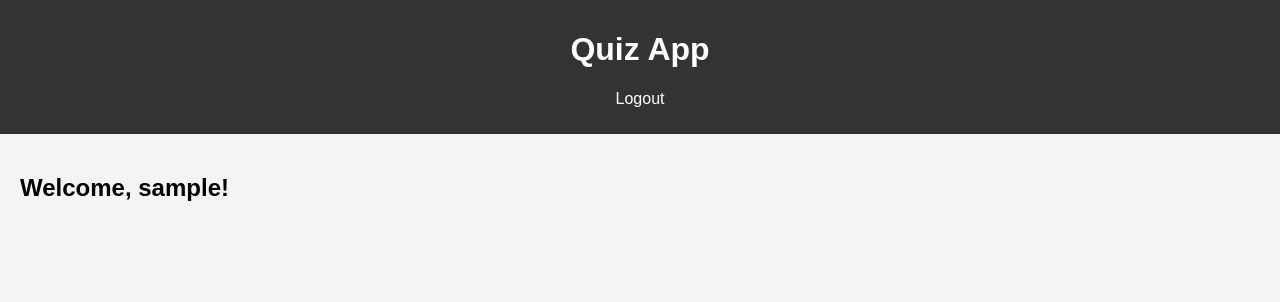
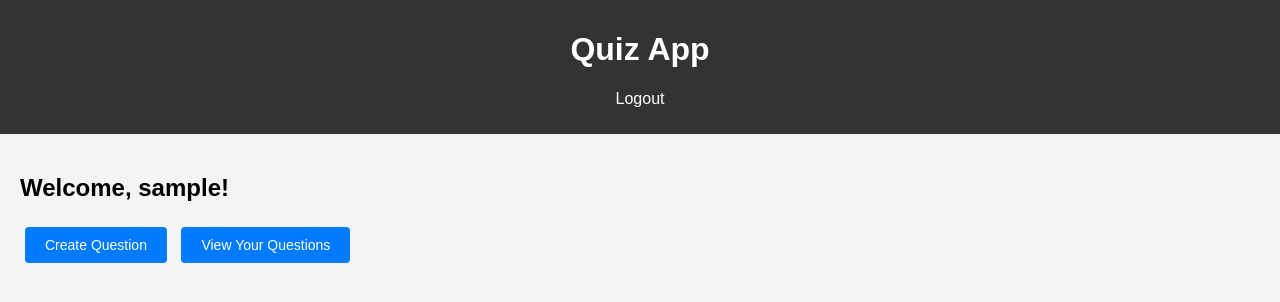
Before and after one commit to yaaaamo/quiz_app_flask, a Flask app: page /index in a window 1280 px wide. Shown: the top 302 px of the page. Run offline with Flask 3, Linux system fonts and the light colour scheme; the visitor is signed in with stand-in values (Sample User, id 1).

Commit message:
added create and view question buttons

```diff
--- a/templates/index.html
+++ b/templates/index.html
@@ -4,4 +4,11 @@
 
 {% block content %}
 <h2>Welcome, {{ username }}!</h2>
+<link rel="stylesheet" href="{{ url_for('static', filename='css/buttons.css') }}">
+<form action="{{ url_for('create_question') }}" method="get" style="display: inline;">
+    <button type="submit" class="btn btn-primary">Create Question</button>
+</form>
+<form action="{{ url_for('view_questions') }}" method="get" style="display: inline;">
+    <button type="submit" class="btn btn-primary">View Your Questions</button>
+</form>
 {% endblock %}
```
